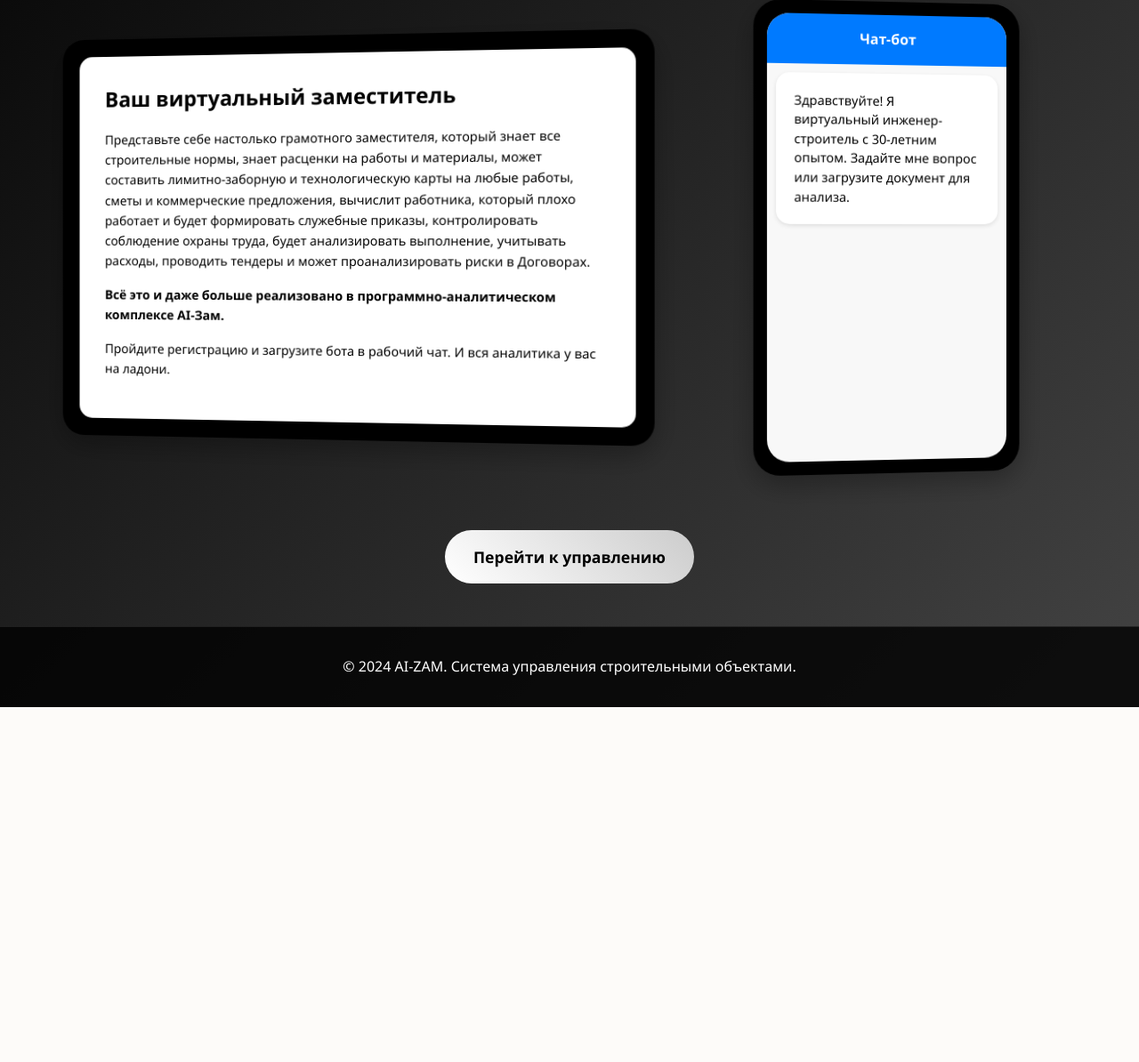
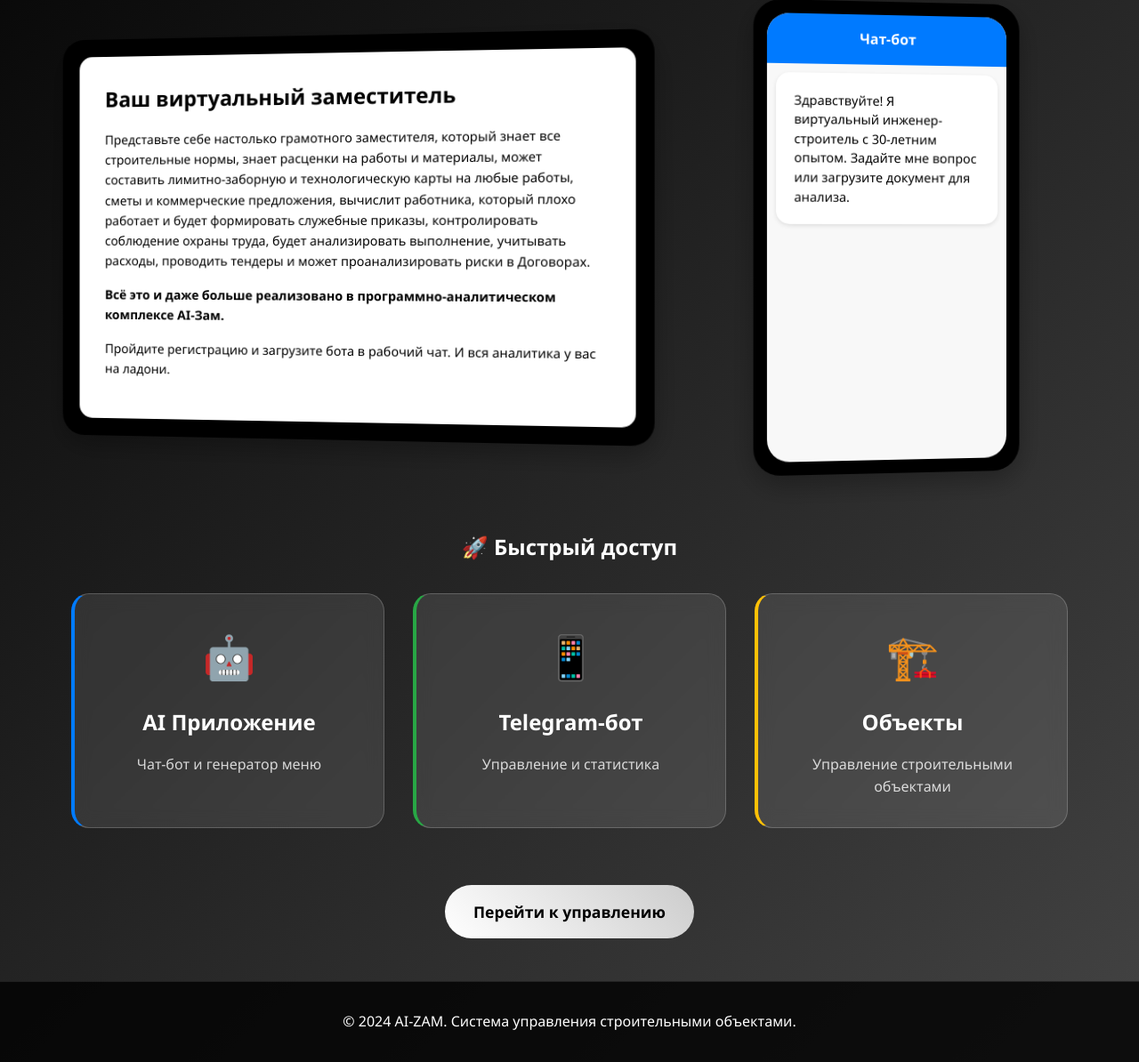
Before and after one commit to nesrv/ai_zam_django, a Django app: page / in a window 1280 px wide. Shown: the part 407-1601 px from the top of the page at 89% size. Before the commit the page ends 1202 px from the top, so only its background shows below. Run offline with Django 5.2, Linux system fonts and the light colour scheme; data comes from the database, SQL or seed files in the repository.

Commit message:
tg_bot +/-

```diff
--- a/object/templates/object/home.html
+++ b/object/templates/object/home.html
@@ -159,6 +159,83 @@
     box-shadow: 0 10px 20px rgba(0,0,0,0.2);
 }
 
+/* Секция быстрого доступа */
+.quick-access {
+    margin: 4rem 0;
+}
+
+.quick-buttons {
+    display: grid;
+    grid-template-columns: repeat(auto-fit, minmax(300px, 1fr));
+    gap: 2rem;
+    margin-top: 2rem;
+}
+
+.quick-btn {
+    background: rgba(255, 255, 255, 0.1);
+    backdrop-filter: blur(10px);
+    border: 1px solid rgba(255, 255, 255, 0.2);
+    border-radius: 20px;
+    padding: 2rem;
+    text-decoration: none;
+    color: white;
+    text-align: center;
+    transition: all 0.3s ease;
+    display: flex;
+    flex-direction: column;
+    align-items: center;
+    gap: 1rem;
+}
+
+.quick-btn:hover {
+    transform: translateY(-5px);
+    background: rgba(255, 255, 255, 0.2);
+    border-color: rgba(255, 255, 255, 0.4);
+    color: white;
+    text-decoration: none;
+}
+
+.btn-icon {
+    font-size: 3rem;
+    display: block;
+}
+
+.btn-text {
+    font-size: 1.5rem;
+    font-weight: bold;
+    display: block;
+}
+
+.btn-desc {
+    font-size: 1rem;
+    opacity: 0.8;
+    display: block;
+}
+
+.ai-btn {
+    border-left: 4px solid #007bff;
+}
+
+.ai-btn:hover {
+    border-left-color: #0056b3;
+}
+
+.telegram-btn {
+    border-left: 4px solid #28a745;
+}
+
+.telegram-btn:hover {
+    border-left-color: #1e7e34;
+}
+
+.objects-btn {
+    border-left: 4px solid #ffc107;
+}
+
+.objects-btn:hover {
+    border-left-color: #e0a800;
+}
+
 @media (max-width: 768px) {
     .hero h1 {
         font-size: 2rem;
@@ -175,6 +252,23 @@
 
     .ipad-frame, .iphone-frame {
         transform: none;
+    }
+
+    .quick-buttons {
+        grid-template-columns: 1fr;
+        gap: 1rem;
+    }
+
+    .quick-btn {
+        padding: 1.5rem;
+    }
+
+    .btn-icon {
+        font-size: 2.5rem;
+    }
+
+    .btn-text {
+        font-size: 1.3rem;
     }
 }
 {% endblock %}
@@ -210,6 +304,29 @@
     </div>
 </section>
 
+<section class="quick-access">
+    <div class="container">
+        <h2 style="text-align: center; margin-bottom: 2rem; color: white;">🚀 Быстрый доступ</h2>
+        <div class="quick-buttons">
+            <a href="/ai/" class="quick-btn ai-btn">
+                <span class="btn-icon">🤖</span>
+                <span class="btn-text">AI Приложение</span>
+                <span class="btn-desc">Чат-бот и генератор меню</span>
+            </a>
+            <a href="/telegram/status/" class="quick-btn telegram-btn">
+                <span class="btn-icon">📱</span>
+                <span class="btn-text">Telegram-бот</span>
+                <span class="btn-desc">Управление и статистика</span>
+            </a>
+            <a href="/objects/" class="quick-btn objects-btn">
+                <span class="btn-icon">🏗️</span>
+                <span class="btn-text">Объекты</span>
+                <span class="btn-desc">Управление строительными объектами</span>
+            </a>
+        </div>
+    </div>
+</section>
+
 <section class="cta-section">
     <a href="/admin/" class="btn-primary">Перейти к управлению</a>
 </section>
--- /dev/null
+++ b/telegrambot/csrf_middleware.py
@@ -0,0 +1,16 @@
+from django.middleware.csrf import CsrfViewMiddleware
+import logging
+
+logger = logging.getLogger(__name__)
+
+class CustomCsrfMiddleware(CsrfViewMiddleware):
+    """Кастомный CSRF middleware с исключением для Telegram webhook"""
+
+    def process_view(self, request, callback, callback_args, callback_kwargs):
+        # Полностью пропускаем CSRF проверку для Telegram webhook
+        if request.path == '/telegram/webhook/' and request.method == 'POST':
+            logger.info("Skipping CSRF check for Telegram webhook")
+            return None
+
+        # Для всех остальных запросов используем стандартную CSRF проверку
+        return super().process_view(request, callback, callback_args, callback_kwargs)
--- a/telegrambot/middleware.py
+++ b/telegrambot/middleware.py
@@ -1,4 +1,5 @@
 import logging
+from django.conf import settings
 
 logger = logging.getLogger(__name__)
 
@@ -11,9 +12,13 @@ class TelegramWebhookMiddleware:
     def __call__(self, request):
         # Проверяем, является ли это запросом к Telegram webhook
         if request.path == '/telegram/webhook/' and request.method == 'POST':
-            # Отключаем проверку Referer для Telegram webhook
+            # Принудительно устанавливаем Referer для Telegram webhook
             request.META['HTTP_REFERER'] = 'https://api.telegram.org'
-            logger.info("Telegram webhook request detected, bypassing Referer check")
+
+            # Отключаем CSRF проверку для этого запроса
+            request._dont_enforce_csrf_checks = True
+
+            logger.info("Telegram webhook request detected, bypassing Referer and CSRF checks")
 
         response = self.get_response(request)
         return response
```
Also changed, not shown: ai/templates/ai/index.html (+10 -0 lines), ai_zam/settings.py (+8 -1 lines), docs/cpanel_webhook_fix.md (added, +140 -0 lines), telegrambot/views.py (+38 -4 lines).
